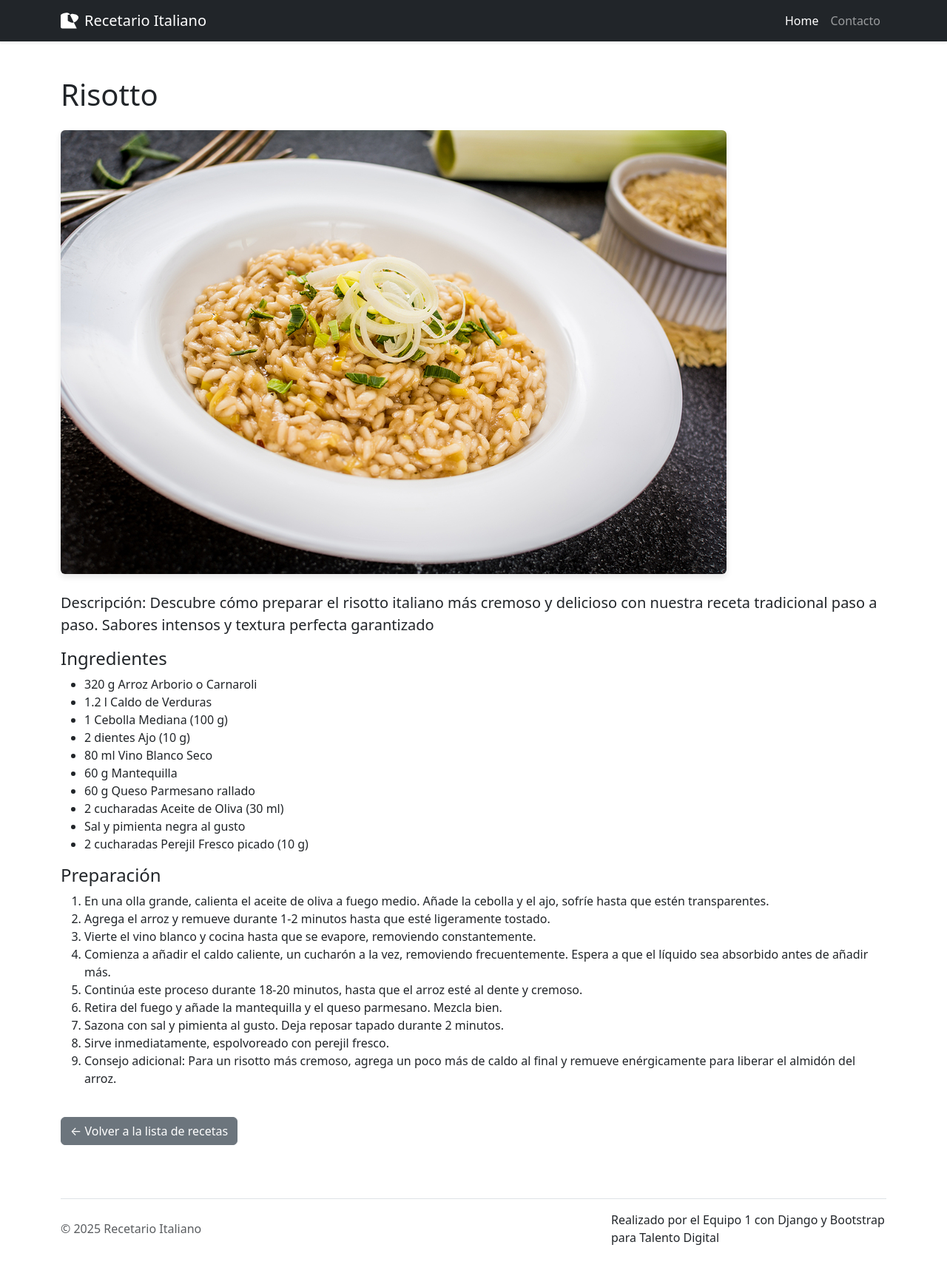
After one commit to jflevig/M6-AE3-Recetario, a Django app: page /recetas/receta/Risotto/ in a window 1280 px wide. The commit adds this page. Shown: the whole page at 74% size. Run offline with Django 5.2, Linux system fonts and the light colour scheme.

Commit message:
Agregue recetas.html , imagenes y nuevo listado de recetas

```diff
--- a/proyecto_recetas/settings.py
+++ b/proyecto_recetas/settings.py
@@ -116,6 +116,7 @@ USE_TZ = True
 # https://docs.djangoproject.com/en/5.2/howto/static-files/
 
 STATIC_URL = 'static/'
+STATICFILES_DIRS = [BASE_DIR/"static"]
 
 # Default primary key field type
 # https://docs.djangoproject.com/en/5.2/ref/settings/#default-auto-field
--- a/recetario/models.py
+++ b/recetario/models.py
@@ -6,8 +6,9 @@ class Receta(models.Model):
     nombre = models.CharField(max_length=200)
     descripcion = models.TextField()
     ingredientes = models.TextField()
-    instrucciones = models.TextField()
-    #imagen = models.ImageField(upload_to='')
+    preparacion = models.TextField()
+    imagen = models.CharField(max_length=300, null=True, blank=True)
+
 
     def __str__(self):
         return self.nombre
--- a/recetario/templates/base.html
+++ b/recetario/templates/base.html
@@ -17,7 +17,7 @@
                 <svg xmlns="http://www.w3.org/2000/svg" width="24" height="24" fill="currentColor" class="bi bi-book-half me-2" viewBox="0 0 16 16">
                     <path d="M8.5 2.687c.654-.689 1.782-.886 3.112-.752 1.234.124 2.503.523 3.388 1.17.953.713 1.364 1.76.961 2.734-1.165 2.688-3.286 3.943-5.404 3.943-1.23 0-2.34-.482-3.415-1.252-.246-.177-.49-.38-.732-.61V2.687zM8 1.783C7.015.936 5.587.81 4.287.94c-1.514.153-3.042.672-3.994 1.505A.9.9 0 0 0 0 3.1v10.5A1.5 1.5 0 0 0 1.5 15h13A1.5 1_5 0 0 0 16 13.5V3.1a.9.9 0 0 0-.293-.655c-.952-.833-2.48-1.352-3.994-1.505C10.413.81 8.985.936 8 1.783"/>
                 </svg>
-                Recetario</a>
+                Recetario Italiano</a>
             <button class="navbar-toggler" type="button" data-bs-toggle="collapse" data-bs-target="#navbarNav"
                 aria-controls="navbarNav" aria-expanded="false" aria-label="Toggle navigation">
                 <span class="navbar-toggler-icon"></span>
@@ -44,10 +44,10 @@
     <div class="container">
         <footer class="d-flex flex-wrap justify-content-between align-items-center py-3 my-4 border-top">
             <div class="col-md-4 d-flex align-items-center">
-                <span class="mb-3 mb-md-0 text-body-secondary">© 2025 Recetario</span>
+                <span class="mb-3 mb-md-0 text-body-secondary">© 2025 Recetario Italiano</span>
             </div>
             <ul class="nav col-md-4 justify-content-end list-unstyled d-flex">
-                <li>Autor: Grupo #1</li>
+                <li>Realizado por el Equipo 1 con Django y Bootstrap para Talento Digital</li>
             </ul>
         </footer>
     </div>
--- a/recetario/templates/contacto.html
+++ b/recetario/templates/contacto.html
@@ -36,3 +36,8 @@
 
 <!-- def contacto(request):
     return render(request, 'contacto.html') -->
+
+<!-- path('contacto', views.contacto, name='contacto'), -->
+
+<!-- def contacto(request):
+    return render(request, 'contacto.html') -->
--- /dev/null
+++ b/recetario/templates/recetas.html
@@ -0,0 +1,32 @@
+{% extends 'base.html' %}
+{% load static %}
+
+{% block title %}{{ receta.nombre }} - Receta{% endblock %}
+
+{% block content %}
+<div class="container py-5">
+    <h1 class="mb-4">{{ receta.nombre }}</h1>
+
+    {% if receta.imagen %}
+        <img src="{% static receta.imagen %}" alt="{{ receta.nombre }}" class="img-fluid rounded mb-4">
+    {% endif %}
+
+    <p class="lead"><strong>Descripción:</strong> {{ receta.descripcion }}</p>
+
+    <h4>Ingredientes</h4>
+    <ul>
+        {% for ingrediente in receta.ingredientes %}
+            <li>{{ ingrediente }}</li>
+        {% endfor %}
+    </ul>
+
+    <h4>Preparación</h4>
+    <ol>
+        {% for paso in receta.preparacion %}
+            <li>{{ paso }}</li>
+        {% endfor %}
+    </ol>
+
+    <a href="{% url 'home' %}" class="btn btn-secondary mt-4">← Volver a la lista de recetas</a>
+</div>
+{% endblock %}
--- a/recetario/urls.py
+++ b/recetario/urls.py
@@ -3,6 +3,6 @@ from . import views
 
 urlpatterns = [
     path('', views.home, name='home'),
+    path('receta/<str:nombre>/', views.receta_detalle, name='receta_detalle'),
     path('contacto', views.contacto, name='contacto'),
-    #path('detalle/OJO, RECIBES ALGO', views.funcion_detalle, name="detalle"),
 ]
--- a/recetario/views.py
+++ b/recetario/views.py
@@ -1,35 +1,153 @@
 from django.shortcuts import render
 from .models import Receta
 
-RECETAS = [
+
+RECETA = [
     Receta(
-        nombre= "Spaghetti Carbonara",
-        descripcion="Spagetti típico italiano",
-        ingredientes= "Spaghetti, huevos, panceta, queso parmesano, pimienta",
-        instrucciones= "Cocinar la pasta. Mezclar con huevos y queso. Añadir panceta frita."
+        nombre= "Antipasto",
+        descripcion="Los italianos comienzan su comida con antipasto, una entrada o aperitivo antes del plato principal.",
+        ingredientes= [
+    "Cebollitas en vinagre",
+    "Zanahoria en vinagre",
+    "Pepinillos en vinagre",
+    "Coliflor en vinagre",
+    "Aceitunas rellenas de anchoa",
+    "Alcaparras",
+    "Atún",
+    "Anchoas",
+    "Aceite de oliva"
+],
+        preparacion= [
+    "Picar más o menos la misma cantidad de cebollitas, zanahoria, pepinillos, coliflor, aceitunas rellenas, alcaparras, atún y anchoas. Esta proporción se puede modificar al gusto.",
+    "Poner en un bote o bol y cubrir con aceite. Se puede preparar con antelación.",
+    "Servir acompañado de tostaditas o con cualquier pan plano para que cada cual les vaya poniendo la insalatina encima."
+],
+        imagen = "img/antipasto.jpg",
     ),
     Receta(
-        nombre="Tacos de Pollo",
-        descripcion="Deliciosos taquitos de pollo",
-        ingredientes="Tortillas, pollo, lechuga, tomate, salsa",
-        instrucciones="Cocinar pollo, armar tacos con ingredientes."
+        nombre="Spaguetti a la Carbonara",
+        descripcion="Auténtica, cremosa y tradicional receta de la cocina italiana",
+        ingredientes = [
+    "3 Yemas de huevo",
+    "1 Huevo",
+    "100 g Panceta (Mejor si es Guanciale)",
+    "50 g Queso Pecorino",
+    "Pimienta negra molida al gusto",
+    "Sal",
+    "Agua",
+    "320 g Espaguetis"
+],
+
+        preparacion = [
+    "No utilices bacon o bacon ahumado para hacer esta receta. Busca el auténtico guanciale italiano, hecho con la papada del cerdo y si no, utiliza en su lugar una buena panceta fresca, retirando la piel. Córtala en trocitos de pequeño tamaño y fríe esos trocitos hasta que comiencen a dorarse.",
+    "Por otro lado, bate las 3 yemas de huevo con el huevo y el queso pecorino recién rallado hasta hacer una mezcla algo espesa. Dale unos toques de pimienta negra a esa mezcla.",
+    "Entre tanto, pon la pasta a cocer en agua abundante con sal, y sácala cuando falten un par de minutos para que esté al dente.",
+    "En la sartén donde habíamos reservado la panceta o el guanciale salteado, agregaremos la pasta escurrida a la que añadimos la mezcla de huevos, queso y pimienta, mezclando bien.",
+    "Agregamos también un cucharón del agua de cocción de la pasta."
+],
+        imagen = "img/spaguetti.jpg",
     ),
+
+    Receta(
+        nombre="Risotto",
+        descripcion="Descubre cómo preparar el risotto italiano más cremoso y delicioso con nuestra receta tradicional paso a paso. Sabores intensos y textura perfecta garantizado",
+        ingredientes = [
+    "320 g Arroz Arborio o Carnaroli",
+    "1.2 l Caldo de Verduras",
+    "1 Cebolla Mediana (100 g)",
+    "2 dientes Ajo (10 g)",
+    "80 ml Vino Blanco Seco",
+    "60 g Mantequilla",
+    "60 g Queso Parmesano rallado",
+    "2 cucharadas Aceite de Oliva (30 ml)",
+    "Sal y pimienta negra al gusto",
+    "2 cucharadas Perejil Fresco picado (10 g)"
+],
+
+       preparacion = [
+    "En una olla grande, calienta el aceite de oliva a fuego medio. Añade la cebolla y el ajo, sofríe hasta que estén transparentes.",
+    "Agrega el arroz y remueve durante 1-2 minutos hasta que esté ligeramente tostado.",
+    "Vierte el vino blanco y cocina hasta que se evapore, removiendo constantemente.",
+    "Comienza a añadir el caldo caliente, un cucharón a la vez, removiendo frecuentemente. Espera a que el líquido sea absorbido antes de añadir más.",
+    "Continúa este proceso durante 18-20 minutos, hasta que el arroz esté al dente y cremoso.",
+    "Retira del fuego y añade la mantequilla y el queso parmesano. Mezcla bien.",
+    "Sazona con sal y pimienta al gusto. Deja reposar tapado durante 2 minutos.",
+    "Sirve inmediatamente, espolvoreado con perejil fresco.",
+    "Consejo adicional: Para un risotto más cremoso, agrega un poco más de caldo al final y remueve enérgicamente para liberar el almidón del arroz."
+],
+    imagen = "img/Risotto-italiano.jpg",
+    ),
+    Receta(
+    nombre="Lasagna Bolognesa",
+    descripcion="Capas de pasta, carne y salsa bechamel que definen el corazón de la cocina italiana.",
+    ingredientes=[
+        "12 láminas de pasta para lasagna",
+        "500 g carne molida de res",
+        "1 cebolla picada",
+        "2 dientes de ajo",
+        "400 g tomate triturado",
+        "200 ml salsa bechamel",
+        "100 g queso parmesano rallado",
+        "Aceite de oliva, sal y pimienta"
+    ],
+    preparacion=[
+        "Sofríe la cebolla y el ajo en aceite de oliva. Agrega la carne y cocina hasta dorar.",
+        "Añade el tomate triturado, sal y pimienta. Cocina a fuego lento 20 minutos.",
+        "En una fuente, alterna capas de pasta, carne y bechamel. Termina con queso.",
+        "Hornea a 180°C durante 30 minutos hasta que esté dorada y burbujeante."
+    ],
+    imagen="img/lasagna.jpg",
+),
+
+Receta(
+    nombre="Tiramisú Clásico",
+    descripcion="El postre italiano por excelencia, con capas de mascarpone, café y cacao.",
+    ingredientes=[
+        "250 g queso mascarpone",
+        "3 huevos",
+        "100 g azúcar",
+        "200 g bizcochos de soletilla",
+        "200 ml café fuerte",
+        "Cacao en polvo para espolvorear"
+    ],
+    preparacion=[
+        "Separa las claras y las yemas. Bate las yemas con el azúcar hasta que estén cremosas.",
+        "Agrega el mascarpone y mezcla bien. Bate las claras a punto de nieve y añade suavemente.",
+        "Remoja los bizcochos en café y forma capas alternadas con la crema.",
+        "Refrigera al menos 4 horas. Espolvorea con cacao antes de servir."
+    ],
+    imagen="img/tiramisu.jpg",
+),
+
+Receta(
+    nombre="Focaccia al Romero",
+    descripcion="Pan italiano esponjoso con aceite de oliva y aroma a romero fresco.",
+    ingredientes=[
+        "500 g harina de trigo",
+        "300 ml agua tibia",
+        "10 g levadura seca",
+        "10 g sal",
+        "50 ml aceite de oliva",
+        "Romero fresco",
+        "Sal gruesa"
+    ],
+    preparacion=[
+        "Mezcla la harina con la levadura, sal y agua. Amasa hasta obtener una masa suave.",
+        "Deja reposar 1 hora hasta que duplique su tamaño.",
+        "Extiende en una bandeja, haz hoyuelos con los dedos y rocía con aceite, romero y sal gruesa.",
+        "Hornea a 200°C durante 25 minutos hasta que esté dorada."
+    ],
+    imagen="img/focaccia.jpg",
+),
 ]
 
 #Inicio o Home
 def home(request):
-    recetas = RECETAS
-    return render(request,'home.html', {"recetas":recetas})  #también enviar la lista de recetas
+    return render(request, 'home.html', {"recetas": RECETA})
+
+def receta_detalle(request, nombre):
+    receta = next((r for r in RECETA if r.nombre == nombre), None)
+    return render(request, 'recetas.html', {'receta': receta})
 
 def contacto(request):
     return render(request, 'contacto.html')
-
-# Funcion Detalle de Recetas
-'''
-def detalle(request, receta_index):
-    try:
-        receta = RECETAS[receta_index]
-    except IndexError:
-        receta = None
-    return render(request, 'detalle_receta.html', {'receta': receta})
-'''
--- a/static/css/style.css
+++ b/static/css/style.css
@@ -15,3 +15,9 @@
 .jumbotron-custom p {
   color: white;
 }
+
+img.img-fluid {
+    max-width: 100%;
+    height: auto;
+    box-shadow: 0 4px 8px rgba(0,0,0,0.1);
+}
```
Also changed, not shown: recetario/templates/detalle_receta.html (deleted, +0 -37 lines), recetario/templates/home.html (+4 -3 lines), proyecto_recetas/urls.py (line endings or trailing spaces), static/img/Risotto-italiano.jpg (added), static/img/antipasto.jpg (added), static/img/focaccia.jpg (added), static/img/lasagna.jpg (added), static/img/spaguetti.jpg (added), static/img/tiramisu.jpg (added).
